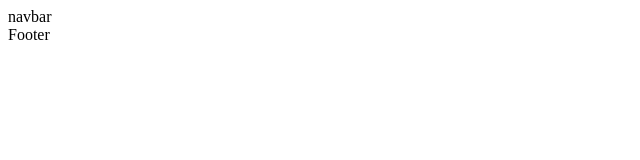
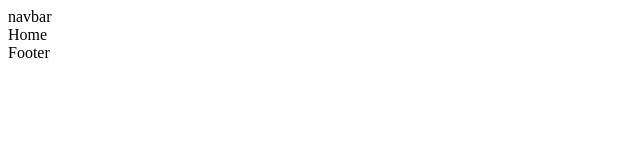
Before and after one commit to milovanovic23/HZS-Takmicenje, a React (Create React App) app in the folder client/: page / in a window 1280 px wide. Shown: the top 160 px of the page, without its empty margins (0-640 px from the left). Built offline with nearby package versions, Linux system fonts and the light colour scheme.

Commit message:
converted backend to module

```diff
--- a/client/src/App.jsx
+++ b/client/src/App.jsx
@@ -9,9 +9,9 @@
   return (
     <Layout>
       <Routes>
-        <Route path="/" component={<Home />} />
-        <Route path="/login" component={<Login />} />
-        <Route path="/register" component={<Register />} />
+        <Route path="/" element={<Home />} />
+        <Route path="/login" element={<Login />} />
+        <Route path="/register" element={<Register />} />
       </Routes>
     </Layout>
   );
```
Also changed, not shown: 1 other file (tests, documents, lock files or other folders).
